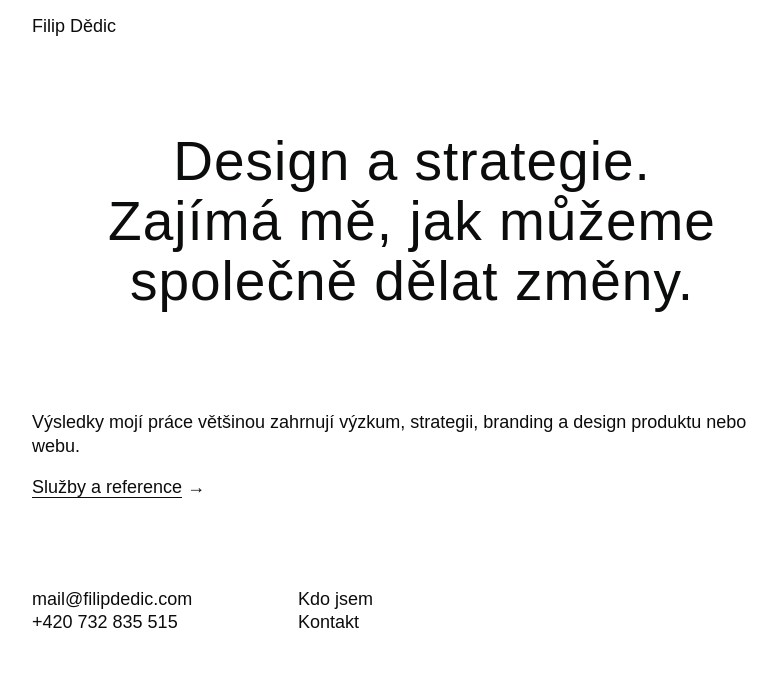
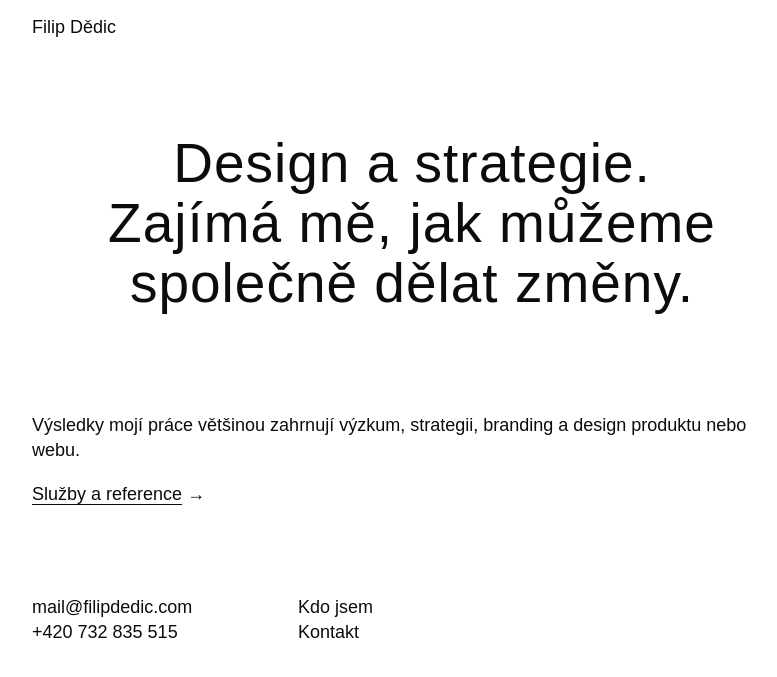
Before and after one commit to fdedic/fdedic.github.io, a Jekyll site: the page built from index.md, in a window 1280 px wide. Shown: the top 677 px of the page, without its empty margins (228-1005 px from the left). Built offline with Jekyll 4.4.1, drawn with Linux system fonts in a browser that asks for light colours; nearby versions of some CDN libraries.

Commit message:
Update base.css

```diff
--- a/assets/css/base.css
+++ b/assets/css/base.css
@@ -23,7 +23,7 @@ font-weight: 400;
 letter-spacing: ;
 -webkit-font-smoothing: antialiased;
 font-size: 18px;
-line-height: 1.3;
+line-height: 1.4;
 text-transform: none;
 color: #0b0c0c;
 word-spacing: 0;
@@ -39,7 +39,7 @@ font-weight: 400;
 letter-spacing: ;
 -webkit-font-smoothing: antialiased;
 font-size: 16px;
-line-height: 1.3;
+line-height: 1.4;
 word-spacing: 0;
 }
 
```
